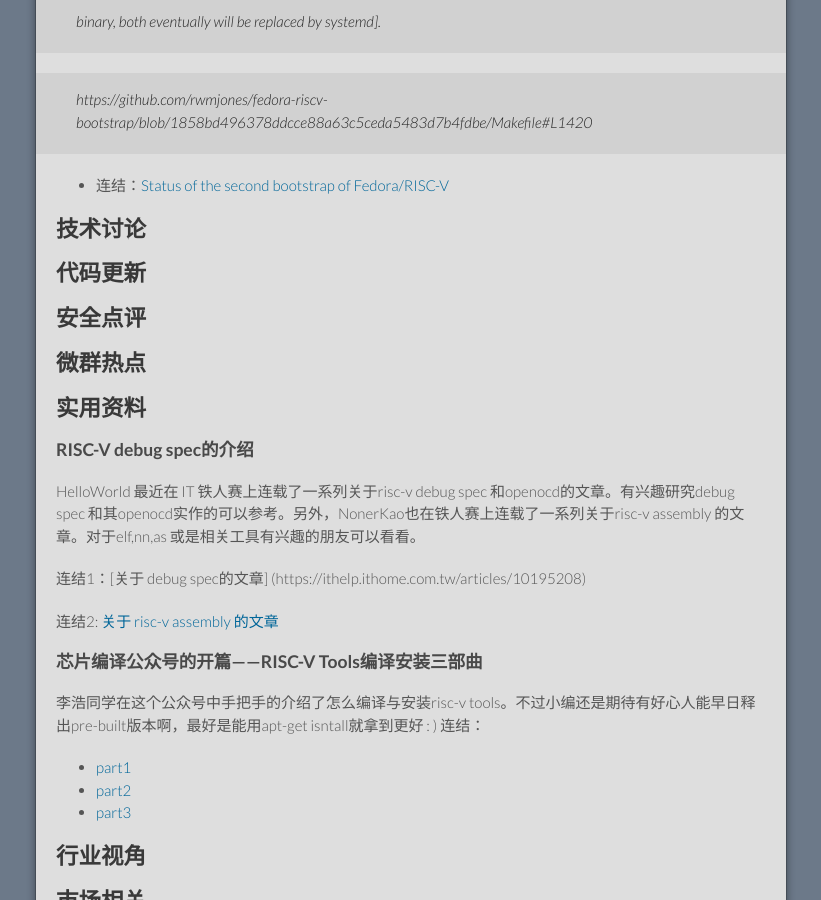
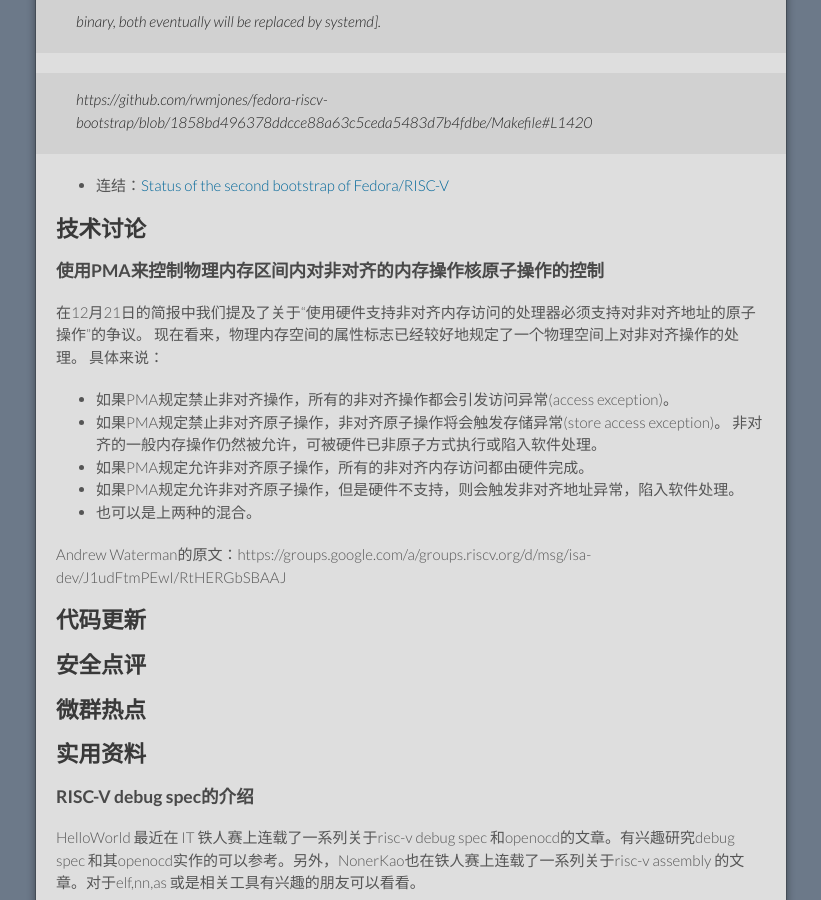
Before and after one commit to cnrv/home, a Jekyll site: the page built from bi-week-rpts/2018-01-18.md, in a window 1280 px wide and 900 px high, scrolled down 4110 px. Shown: the whole window, without its empty margins (229-1050 px from the left). Built offline with Jekyll 4.4.1, drawn with Linux system fonts in a browser that asks for light colours; Markdown is read by kramdown in place of the engine named in the settings; comment, search, counter and statistics services are not loaded; our own code applies the rules of GitHub Pages for plain Markdown files.

Commit message:
control unalignment AMOs using PMA

```diff
--- a/bi-week-rpts/2018-01-18.md
+++ b/bi-week-rpts/2018-01-18.md
@@ -128,7 +128,20 @@ https://github.com/rwmjones/fedora-riscv-bootstrap/blob/1858bd496378ddcce88a63c5
 
 ## 技术讨论
 
+### 使用PMA来控制物理内存区间内对非对齐的内存操作核原子操作的控制
 
+在12月21日的简报中我们提及了关于“使用硬件支持非对齐内存访问的处理器必须支持对非对齐地址的原子操作”的争议。
+现在看来，物理内存空间的属性标志已经较好地规定了一个物理空间上对非对齐操作的处理。
+具体来说：
+
+* 如果PMA规定禁止非对齐操作，所有的非对齐操作都会引发访问异常(access exception)。
+* 如果PMA规定禁止非对齐原子操作，非对齐原子操作将会触发存储异常(store access exception)。
+  非对齐的一般内存操作仍然被允许，可被硬件已非原子方式执行或陷入软件处理。
+* 如果PMA规定允许非对齐原子操作，所有的非对齐内存访问都由硬件完成。
+* 如果PMA规定允许非对齐原子操作，但是硬件不支持，则会触发非对齐地址异常，陷入软件处理。
+* 也可以是上两种的混合。
+
+Andrew Waterman的原文：https://groups.google.com/a/groups.riscv.org/d/msg/isa-dev/J1udFtmPEwI/RtHERGbSBAAJ
 
 ## 代码更新
 
```
